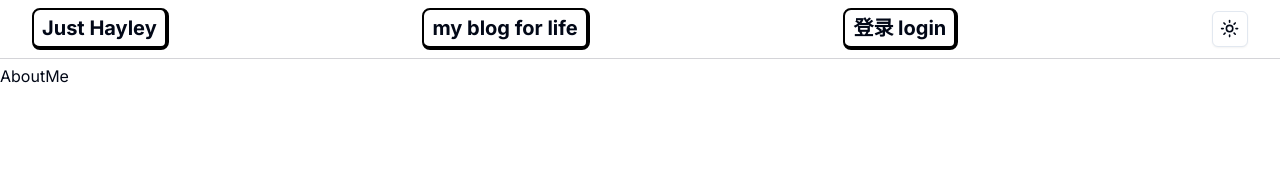
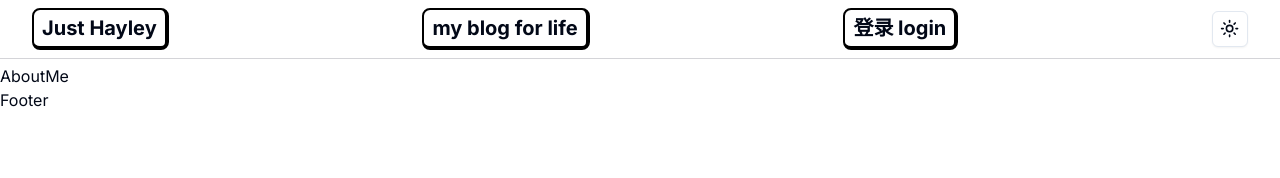
Before and after one commit to tingzcb/nextjs-blog-just-hayley, a Next.js app: page /aboutMe in a window 1280 px wide. Shown: the top 178 px of the page. Built offline with nearby package versions, Linux system fonts and the light colour scheme; no server answers.

Commit message:
add footer

```diff
--- a/src/app/layout.tsx
+++ b/src/app/layout.tsx
@@ -6,6 +6,7 @@ import Navbar from "@/components/Navbar";
 
 import AuthProvider from "@/providers/AuthProvider";
 import { ThemeProvider } from "@/components/themeProvider";
+import Footer from "@/components/Footer";
 
 const inter = Inter({ subsets: ["latin"] });
 
@@ -31,6 +32,7 @@ export default function RootLayout({
           >
             <Navbar></Navbar>
             {children}
+            <Footer></Footer>
           </ThemeProvider>
         </AuthProvider>
       </body>
```
